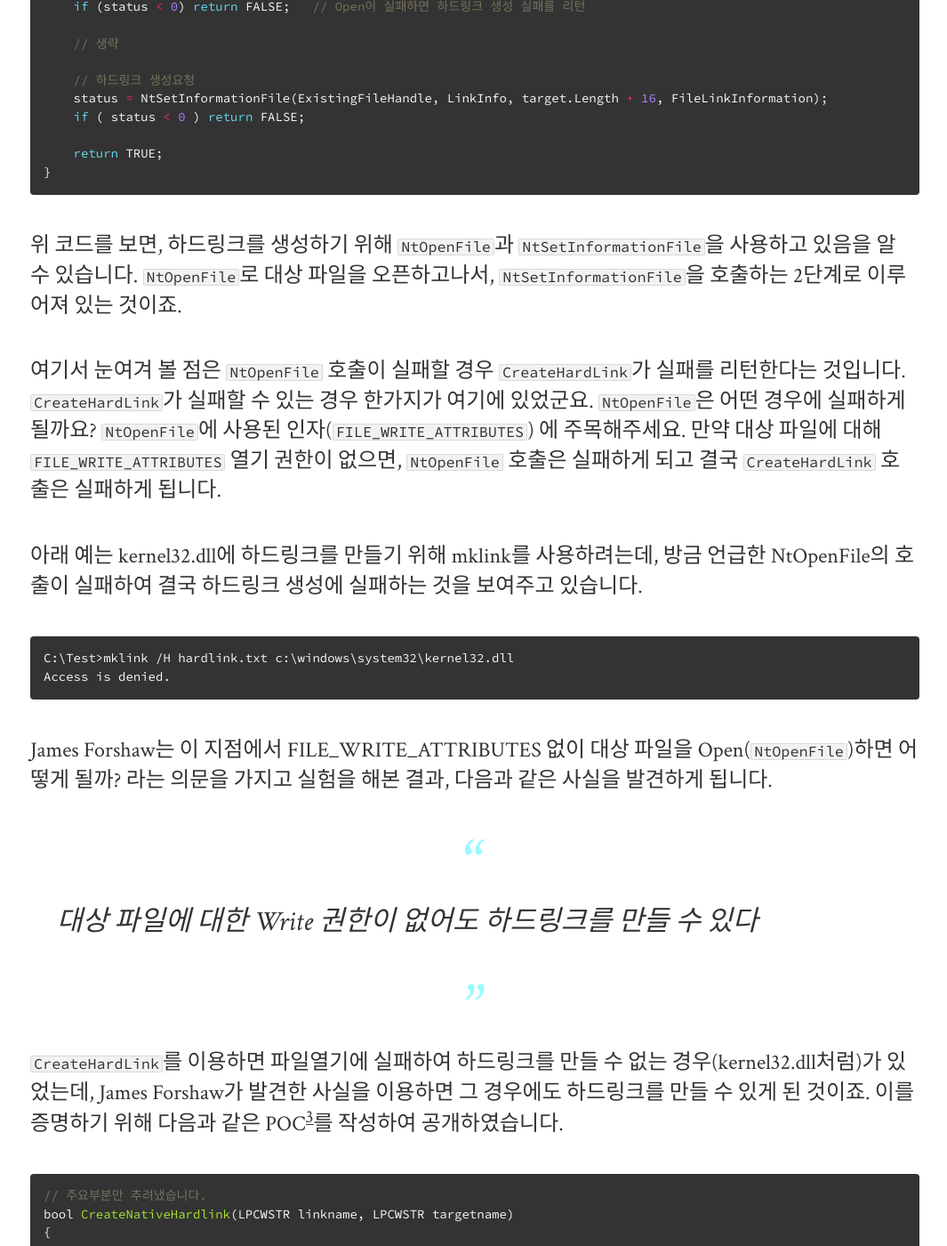
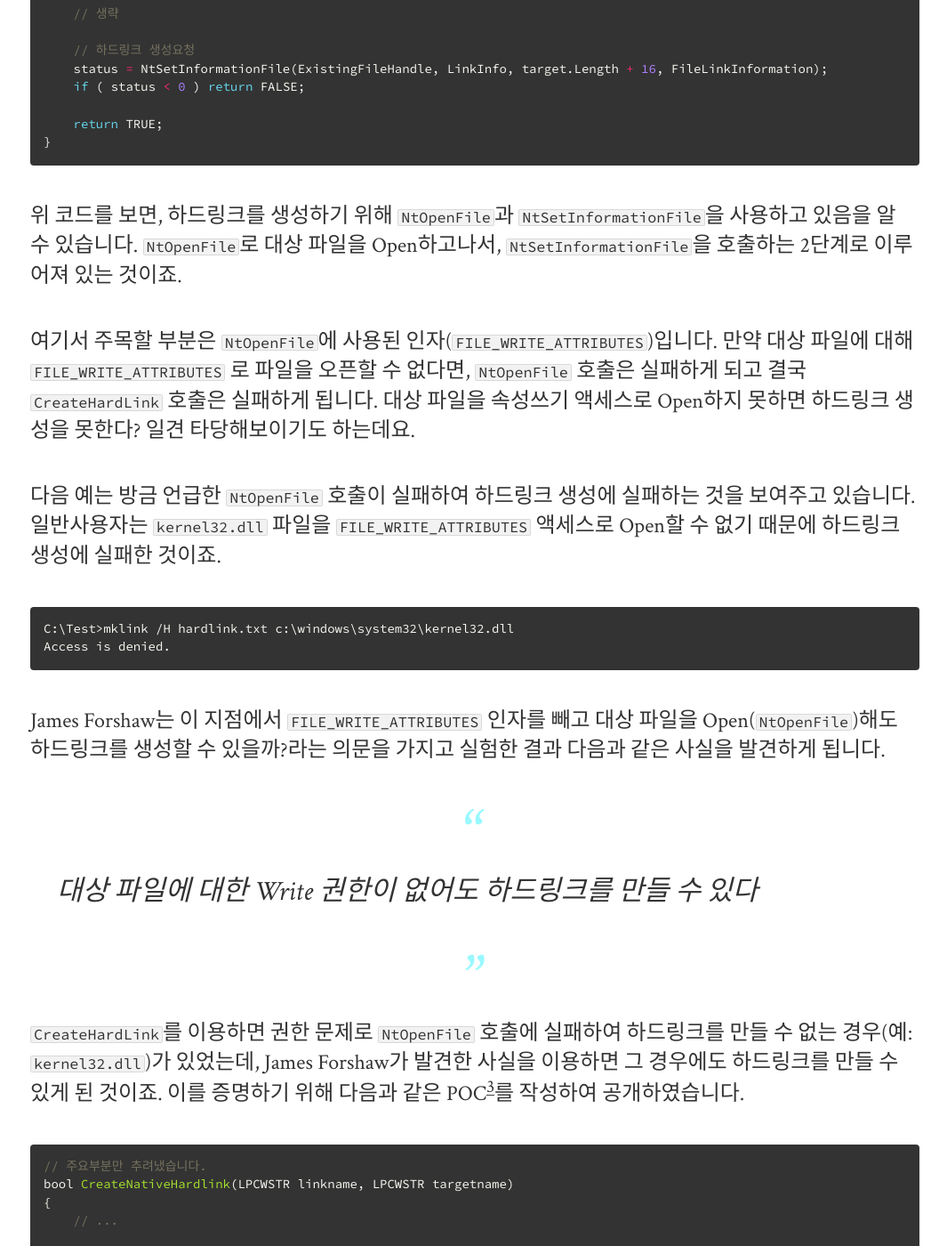
Before and after one commit to intellee/blog.diffense.co.kr, a Jekyll site: the page built from _posts/2019-02-22-hard-link.md, in a window 1280 px wide and 1400 px high, scrolled down 4674 px. Shown: the whole window at 89% size, without its empty margins (106-1171 px from the left). Built offline with Jekyll 4.4.1, drawn with Linux system fonts in a browser that asks for light colours; nearby versions of some CDN libraries; some of the changed text lies outside the part shown.

Commit message:
hard link

````diff
--- a/_posts/2019-02-22-hard-link.md
+++ b/_posts/2019-02-22-hard-link.md
@@ -97,8 +97,7 @@
 
 ### 하드링크의 재미난 사실
 
-`CreateHardLink` API가 실패하는 원인은 방금 언급한 4가지 경우 외에도 한가지 더 있습니다. 이러한 사실은 윈도우즈 보안 연구로 아주 유명한
-James Forshaw(구글 프로젝트 제로 소속)의 발표[^2]로 알려지게 되었습니다. 해당 발표 내용에 대한 설명을 조금 해보겠습니다.
+ 윈도우즈 보안 연구로 굉장히 유명한 James Forshaw(구글 프로젝트 제로 소속)는 하드링크에 대한 흥미로운 사실[^2]을 발표하였습니다.
 
 먼저 `CreateHardLink`의 구현 내부를 살펴보겠습니다.
 
@@ -120,22 +119,22 @@
 }
 ```
 
-위 코드를 보면, 하드링크를 생성하기 위해 `NtOpenFile`과 `NtSetInformationFile`을 사용하고 있음을 알 수 있습니다. `NtOpenFile`로 대상 파일을 오픈하고나서, `NtSetInformationFile`을 호출하는 2단계로 이루어져 있는 것이죠.
+위 코드를 보면, 하드링크를 생성하기 위해 `NtOpenFile`과 `NtSetInformationFile`을 사용하고 있음을 알 수 있습니다. `NtOpenFile`로 대상 파일을 Open하고나서, `NtSetInformationFile`을 호출하는 2단계로 이루어져 있는 것이죠.
 
-여기서 눈여겨 볼 점은 `NtOpenFile` 호출이 실패할 경우 `CreateHardLink`가 실패를 리턴한다는 것입니다. `CreateHardLink`가 실패할 수 있는 경우 한가지가 여기에 있었군요. `NtOpenFile`은 어떤 경우에 실패하게 될까요? `NtOpenFile`에 사용된 인자(`FILE_WRITE_ATTRIBUTES`) 에 주목해주세요. 만약 대상 파일에 대해 `FILE_WRITE_ATTRIBUTES` 열기 권한이 없으면, `NtOpenFile` 호출은 실패하게 되고 결국 `CreateHardLink` 호출은 실패하게 됩니다.
+여기서 주목할 부분은 `NtOpenFile`에 사용된 인자(`FILE_WRITE_ATTRIBUTES`)입니다. 만약 대상 파일에 대해 `FILE_WRITE_ATTRIBUTES` 로 파일을 오픈할 수 없다면, `NtOpenFile` 호출은 실패하게 되고 결국 `CreateHardLink` 호출은 실패하게 됩니다. 대상 파일을 속성쓰기 액세스로 Open하지 못하면 하드링크 생성을 못한다? 일견 타당해보이기도 하는데요.
 
-아래 예는 kernel32.dll에 하드링크를 만들기 위해 mklink를 사용하려는데, 방금 언급한 NtOpenFile의 호출이 실패하여 결국 하드링크 생성에 실패하는 것을 보여주고 있습니다.
+다음 예는 방금 언급한 `NtOpenFile` 호출이 실패하여 하드링크 생성에 실패하는 것을 보여주고 있습니다. 일반사용자는 `kernel32.dll` 파일을 `FILE_WRITE_ATTRIBUTES` 액세스로 Open할 수 없기 때문에 하드링크 생성에 실패한 것이죠.
 
 ```
 C:\Test>mklink /H hardlink.txt c:\windows\system32\kernel32.dll
 Access is denied.
 ```
 
-James Forshaw는 이 지점에서 FILE_WRITE_ATTRIBUTES 없이 대상 파일을 Open(`NtOpenFile`)하면 어떻게 될까? 라는 의문을 가지고 실험을 해본 결과, 다음과 같은 사실을 발견하게 됩니다.
+James Forshaw는 이 지점에서 `FILE_WRITE_ATTRIBUTES` 인자를 빼고 대상 파일을 Open(`NtOpenFile`)해도 하드링크를 생성할 수 있을까?라는 의문을 가지고 실험한 결과 다음과 같은 사실을 발견하게 됩니다.
 
 >대상 파일에 대한 Write 권한이 없어도 하드링크를 만들 수 있다
 
-`CreateHardLink`를 이용하면 파일열기에 실패하여 하드링크를 만들 수 없는 경우(kernel32.dll처럼)가 있었는데, James Forshaw가 발견한 사실을 이용하면 그 경우에도 하드링크를 만들 수 있게 된 것이죠. 이를 증명하기 위해 다음과 같은 POC[^3]를 작성하여 공개하였습니다.
+`CreateHardLink`를 이용하면 권한 문제로 `NtOpenFile` 호출에 실패하여 하드링크를 만들 수 없는 경우(예: `kernel32.dll`)가 있었는데, James Forshaw가 발견한 사실을 이용하면 그 경우에도 하드링크를 만들 수 있게 된 것이죠. 이를 증명하기 위해 다음과 같은 POC[^3]를 작성하여 공개하였습니다.
 
 ```c
 // 주요부분만 추려냈습니다.
@@ -143,7 +142,7 @@
 {
     // ...
 
-    // 대상 파일을 오픈합니다.(DesiredAccess=MAXIMUM_ALLOWED)
+    // 대상 파일을 Open합니다.(DesiredAccess=MAXIMUM_ALLOWED)
     NtOpenFile(&ExistingFileHandle, MAXIMUM_ALLOWED/*이것이 바뀌었습니다*/,,,,);
 
     // ...
@@ -153,7 +152,7 @@
 }
 ```
 
-`CreateHardLink`는 대상 파일을 오픈할 때 요청한 권한이 `FILE_WRITE_ATTRIBUTES`인 반면, James Forshaw가 작성한 함수 `CreateNativeHardlink`는 `MAXIMUM_ALLOWED`를 사용한다는 것이 가장 큰 차이점입니다.
+`CreateHardLink`는 대상 파일을 Open할 때 요청한 권한이 `FILE_WRITE_ATTRIBUTES`인 반면, James Forshaw가 작성한 함수 `CreateNativeHardlink`는 `MAXIMUM_ALLOWED`를 사용한다는 것이 가장 큰 차이점입니다.
 
 `MAXIMUM_ALLOWED`는 어떻게든 파일을 열어달라는 의미로 보면 됩니다. 즉 *어떻게든 대상 파일을 열기만 하면 하드링크 생성이 가능하다*는 점을 코드를 통해 얘기해주고 있는 것이죠.
 
````
Also changed, not shown: other parts of _posts/2019-02-22-hard-link.md (+1 -1 lines), 3 other files.
